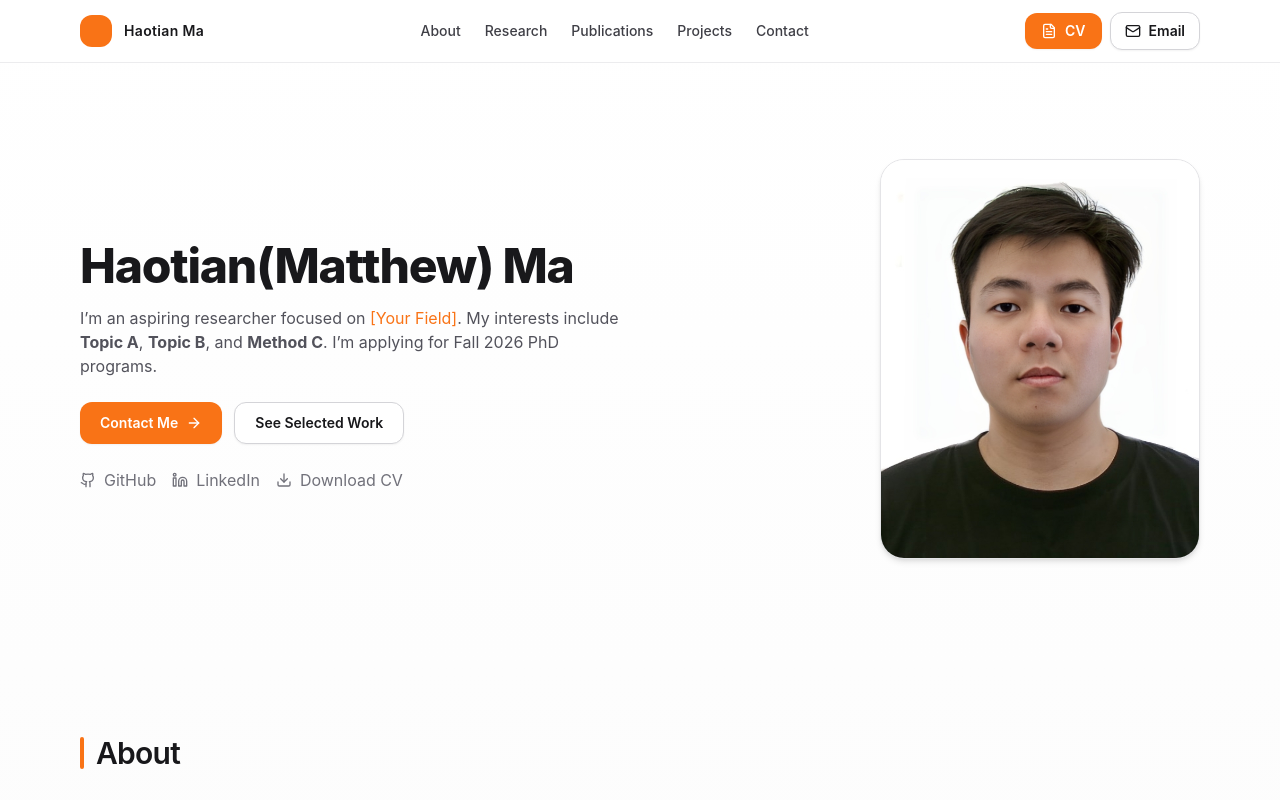
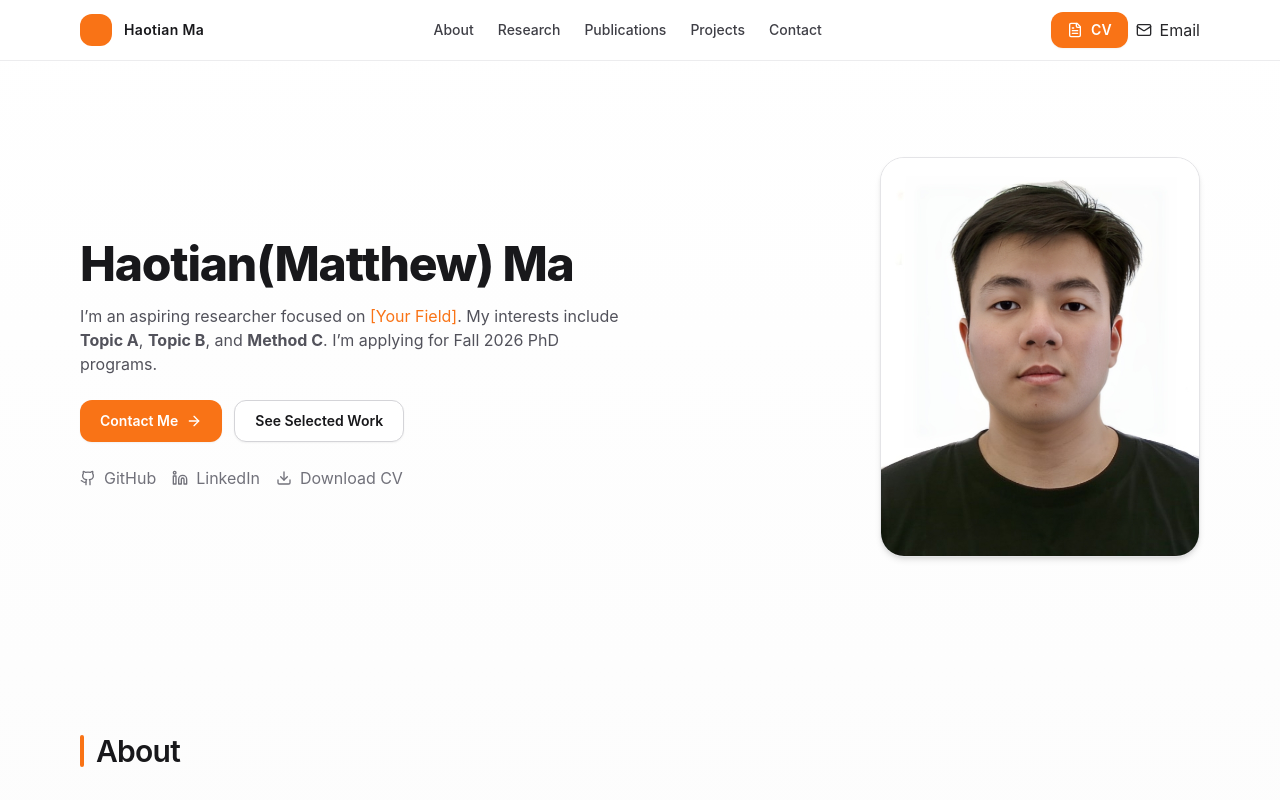
Before and after one commit to matthewma2022/matthewma2022.github.io, a React (Create React App) app: page / in a window 1280 px wide. Shown: the top 800 px of the page. Built offline with nearby package versions, Linux system fonts and the light colour scheme.

Commit message:
Updated Email click on the header

```diff
--- a/src/App.tsx
+++ b/src/App.tsx
@@ -65,10 +65,15 @@ export default function App() {
               <FileText className="h-4 w-4" /> CV
             </a>
             <a
-              href="mailto:you@example.com"
-              className="inline-flex items-center gap-2 rounded-xl border border-zinc-300 bg-white px-3.5 py-2 text-sm font-semibold text-zinc-900 shadow-sm hover:bg-zinc-50 focus:outline-none focus:ring-4 ring-zinc-300/60"
+              href={`https://mail.google.com/mail/?view=cm&fs=1&to=${encodeURIComponent(
+                "matthewma2022@gmail.com"
+              )}&su=${encodeURIComponent("PhD Inquiry from [Your Name]")}`}
+              target="_blank"
+              rel="noopener noreferrer"
+              style={{ display: "inline-flex", alignItems: "center", gap: 8 }}
             >
-              <Mail className="h-4 w-4" /> Email
+              <Mail className="h-4 w-4" />
+              Email
             </a>
           </div>
         </div>
```
